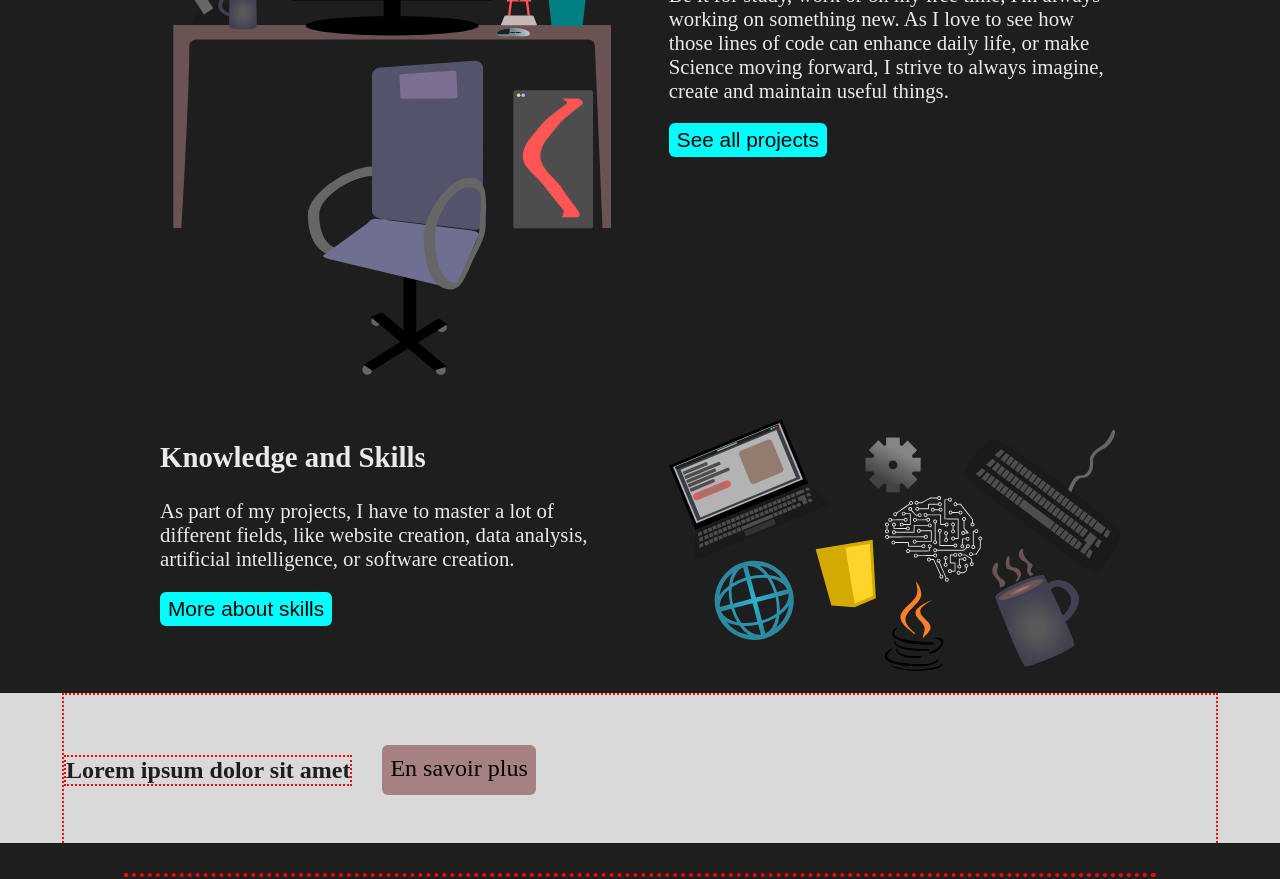
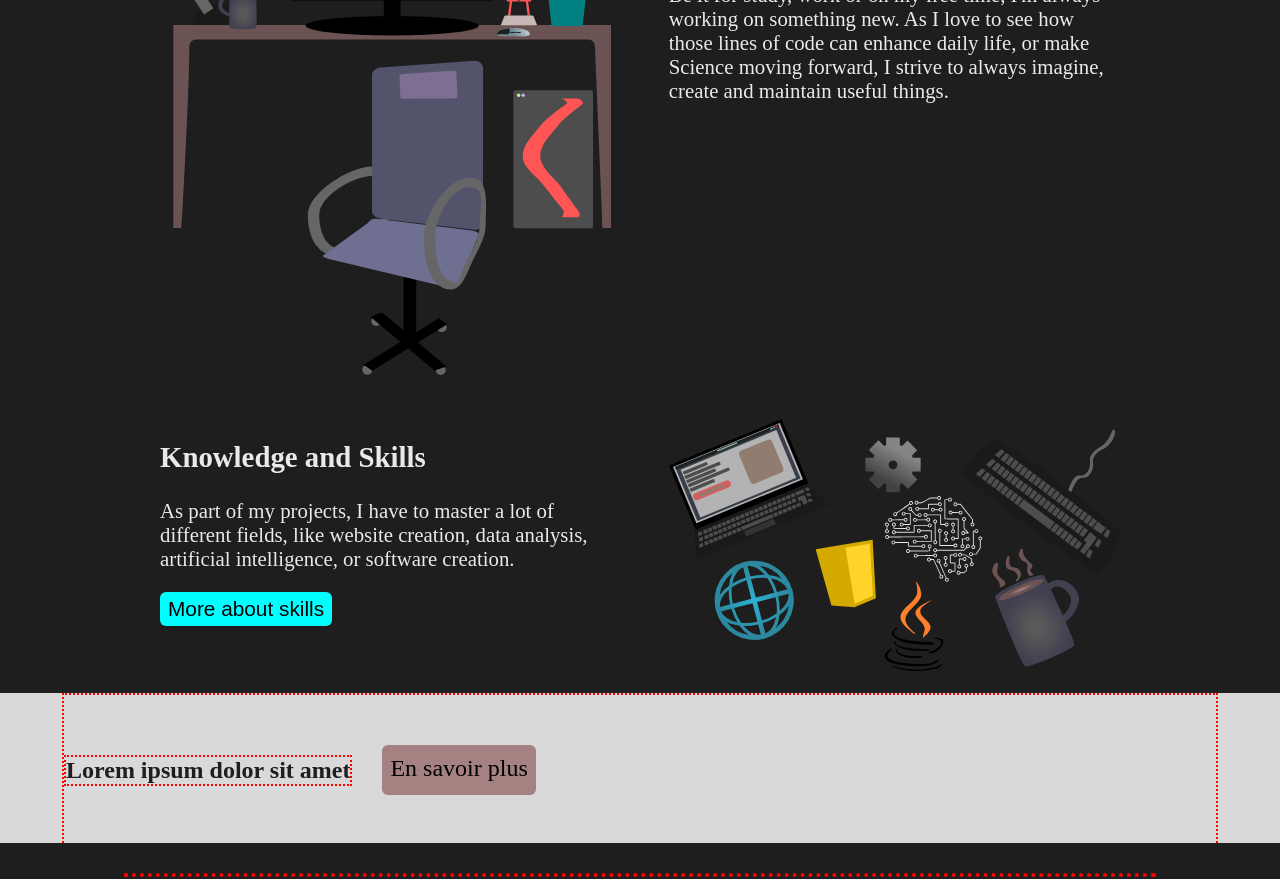
Before and after one commit to LJ5O/website, a Vue app: page / in a window 1280 px wide. Shown: the part 1500-2379 px from the top of the page. Built offline with nearby package versions, Linux system fonts and the light colour scheme.

Commit message:
Button made hidden when useless for features

```diff
--- a/src/components/home/feature.vue
+++ b/src/components/home/feature.vue
@@ -1,15 +1,15 @@
 <template>
-  <div class="feature_div" :class="{'reversed':props.side}">
+  <div class="feature_div" :class="{'reversed':side}">
       <div class="feature_img_div">
-        <img :src="props.picture">
+        <img :src="picture">
       </div>
       <div class="feature_text_div">
-        <h2>{{ props.title }}</h2>
+        <h2>{{ title }}</h2>
         <article>
-          <p>{{ props.desc }}</p>
+          <p>{{ desc }}</p>
         </article>
-        <RouterLink :to="props.link">
-            <button @click="goToTop" class="button feature_button">{{ props.buttonText }}</button>
+        <RouterLink :to="link" v-if="link!='#'">
+            <button @click="goToTop" class="button feature_button">{{ buttonText }}</button>
         </RouterLink>
       </div>
     </div> <!-- Feature div -->
@@ -29,11 +29,13 @@
         },
         buttonText:{
             type:String,
-            required:true
+            required:false,
+            default:""
         },
         link:{
             type:String,
-            required:true
+            required:false,
+            default: "#"
         },
         picture:{
             type:String,
```
